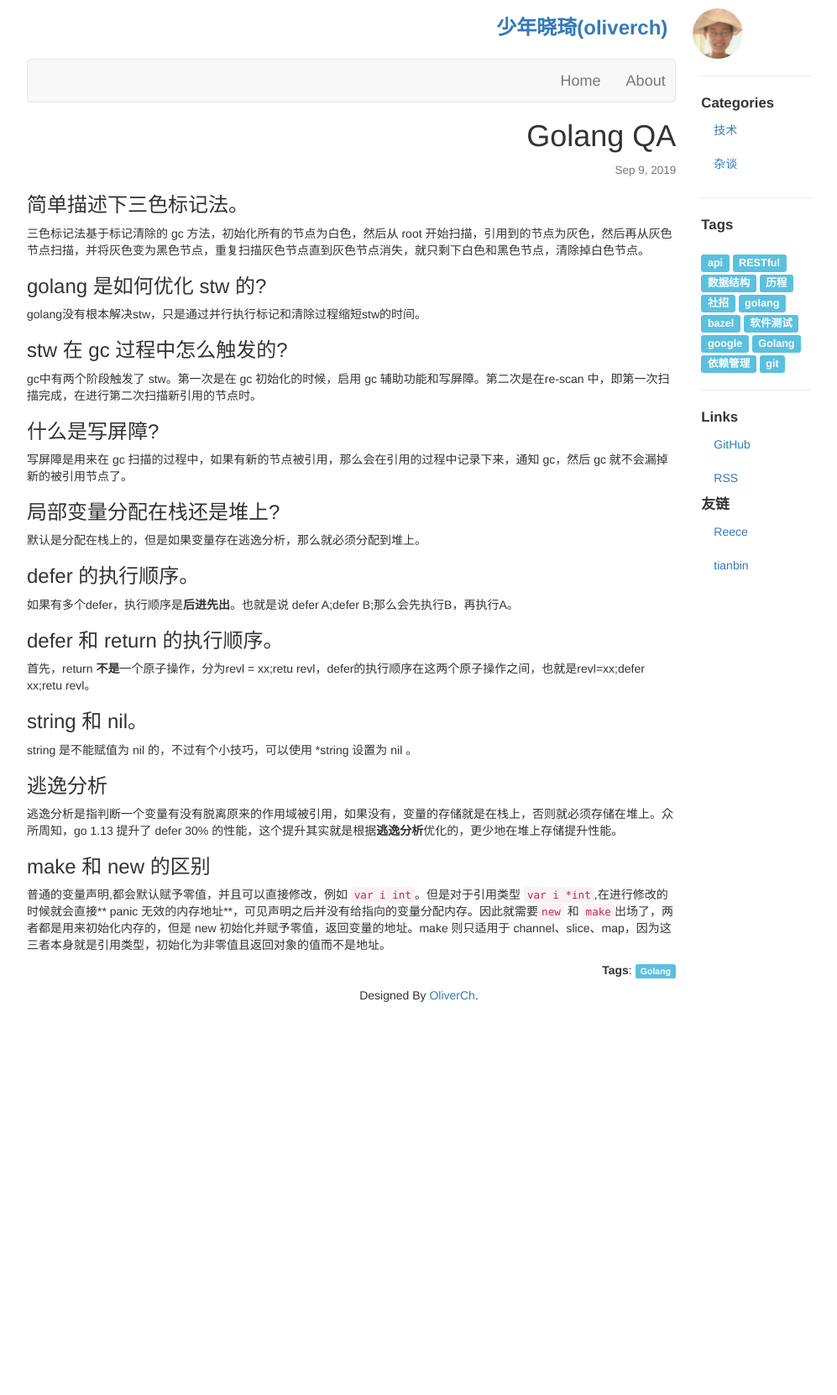
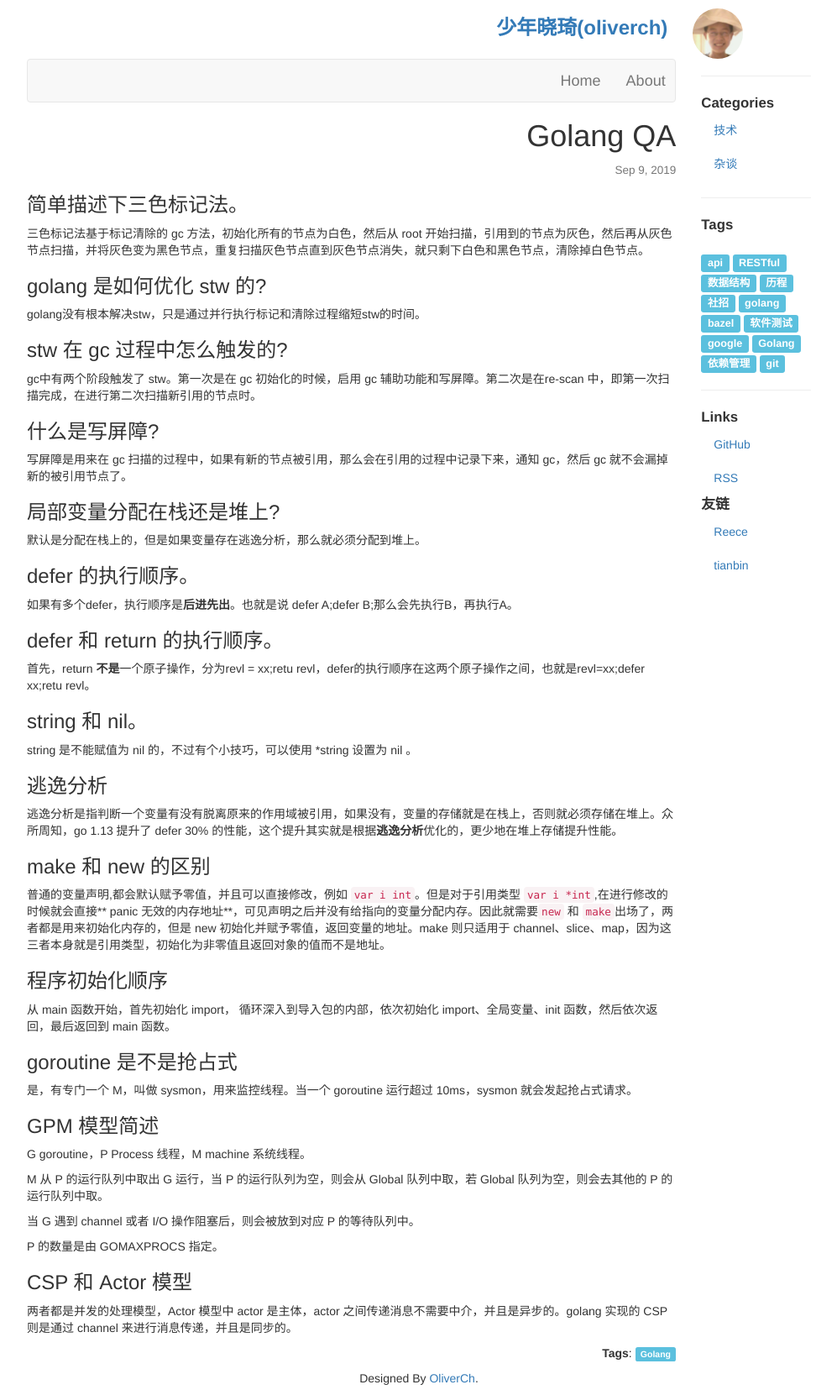
Before and after one commit to snxq/snxq.github.io, a Jekyll site: the page built from _posts/2019-09-09-Golang QA.md, in a window 1280 px wide. Shown: the whole page at 84% size, without its empty margins (141-1138 px from the left). Built offline with Jekyll 4.4.1, drawn with Linux system fonts in a browser that asks for light colours; before the commit the page ends 1205 px from its top, so only the background shows below that.

Commit message:
:speech_balloon: update Golang QA

```diff
--- a/_posts/2019-09-09-Golang QA.md
+++ b/_posts/2019-09-09-Golang QA.md
@@ -45,3 +45,25 @@ string 是不能赋值为 nil 的，不过有个小技巧，可以使用 *string
 ### make 和 new 的区别
 
 普通的变量声明,都会默认赋予零值，并且可以直接修改，例如 `var i int`。但是对于引用类型 `var i *int`,在进行修改的时候就会直接** panic 无效的内存地址**，可见声明之后并没有给指向的变量分配内存。因此就需要`new` 和 `make`出场了，两者都是用来初始化内存的，但是 new 初始化并赋予零值，返回变量的地址。make 则只适用于 channel、slice、map，因为这三者本身就是引用类型，初始化为非零值且返回对象的值而不是地址。
+
+### 程序初始化顺序
+
+从 main 函数开始，首先初始化 import， 循环深入到导入包的内部，依次初始化 import、全局变量、init 函数，然后依次返回，最后返回到 main 函数。
+
+### goroutine 是不是抢占式
+
+是，有专门一个 M，叫做 sysmon，用来监控线程。当一个 goroutine 运行超过 10ms，sysmon 就会发起抢占式请求。
+
+### GPM 模型简述
+
+G goroutine，P Process 线程，M machine 系统线程。
+
+M 从 P 的运行队列中取出 G 运行，当 P 的运行队列为空，则会从 Global 队列中取，若 Global 队列为空，则会去其他的 P 的运行队列中取。
+
+当 G 遇到 channel 或者 I/O 操作阻塞后，则会被放到对应 P 的等待队列中。
+
+P 的数量是由 GOMAXPROCS 指定。
+
+### CSP 和 Actor 模型
+
+两者都是并发的处理模型，Actor 模型中 actor 是主体，actor 之间传递消息不需要中介，并且是异步的。golang 实现的 CSP 则是通过 channel 来进行消息传递，并且是同步的。
```
